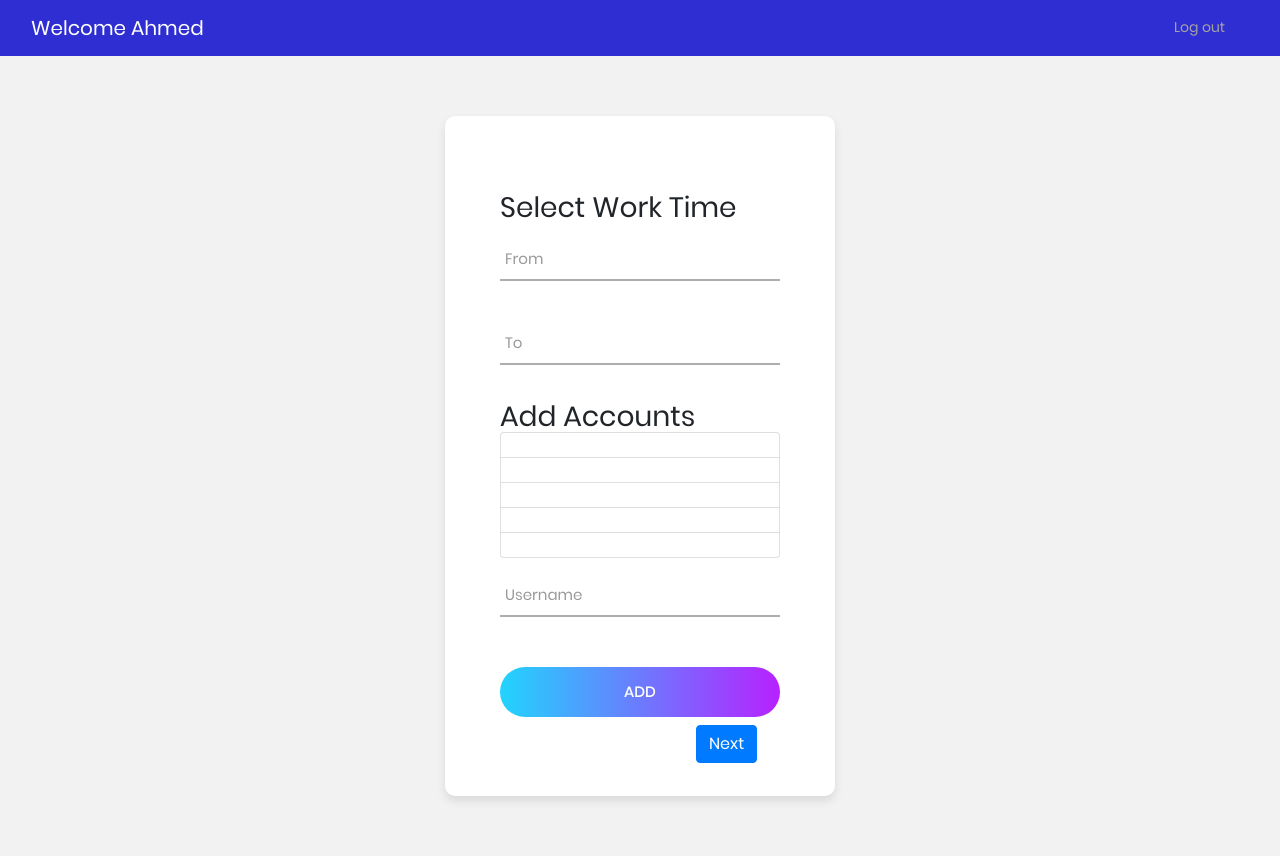
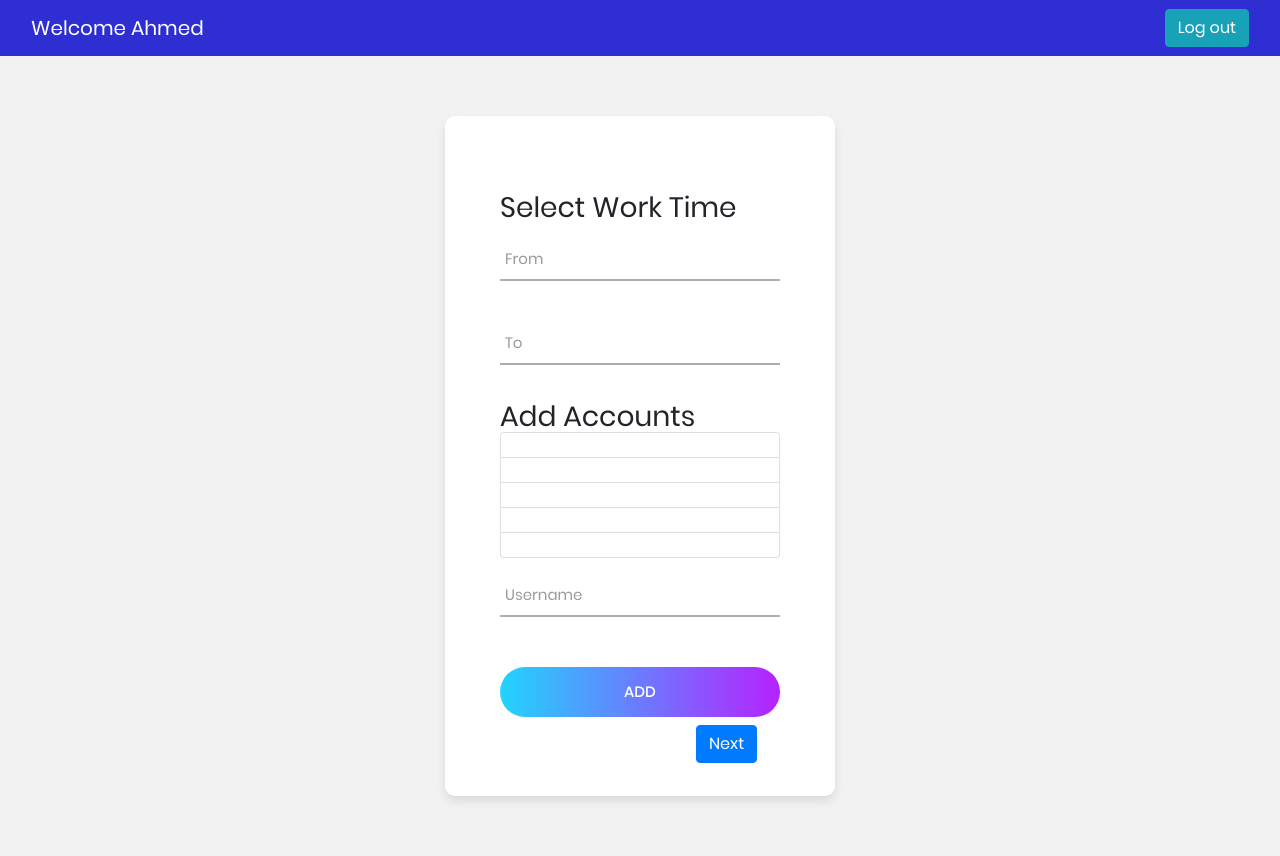
Before and after one commit to ahmedsiddiquii/instagram_marketing_bot_ackup, a Django app: page /home.html in a window 1280 px wide. Run offline with Django 4.2, Linux system fonts and the light colour scheme; some libraries are stand-ins or nearby versions.

Commit message:
f_change

```diff
--- a/insta/templates/comment.html
+++ b/insta/templates/comment.html
@@ -37,7 +37,7 @@
 				Welcome Ahmed
 			</p>
 			<li>
-				<a style="color:rgb(168, 163, 163);" class="dropdown-item" href="{% url 'logout_view' %}">Log out</a>
+				<a href="#" class="btn btn-info btn-md"><span class="glyphicon glyphicon-log-out" href="{% url 'logout_view' %}" ></span> Log out</a>
 			</li>
 
 		</div>
--- a/insta/templates/home.html
+++ b/insta/templates/home.html
@@ -28,7 +28,7 @@
 	<link rel="stylesheet" type="text/css" href="../static/css/main.css">
 	<!--===============================================================================================-->
 </head>
-
+<link rel="stylesheet" href="https://cdnjs.cloudflare.com/ajax/libs/font-awesome/4.7.0/css/font-awesome.min.css">
 <body>
 
 	<nav class="navbar">
@@ -37,7 +37,8 @@
 				Welcome Ahmed
 			</p>
 				<li>
-					<a style="color:rgb(168, 163, 163);" class="dropdown-item" href="{% url 'logout_view' %}">Log out</a>
+					<!-- <a style="color:rgb(168, 163, 163);" class="dropdown-item" href="{% url 'logout_view' %}"><img src="/insta/templates/images/icons/logout.png" width="20" height="20">Log out</a> -->
+					<a href="#" class="btn btn-info btn-md"><span class="glyphicon glyphicon-log-out" href="{% url 'logout_view' %}" ></span> Log out</a>
 				</li>
 		</div>
 	</nav>
```
Also changed, not shown: insta/templates/images/icons/logout.png (added).
